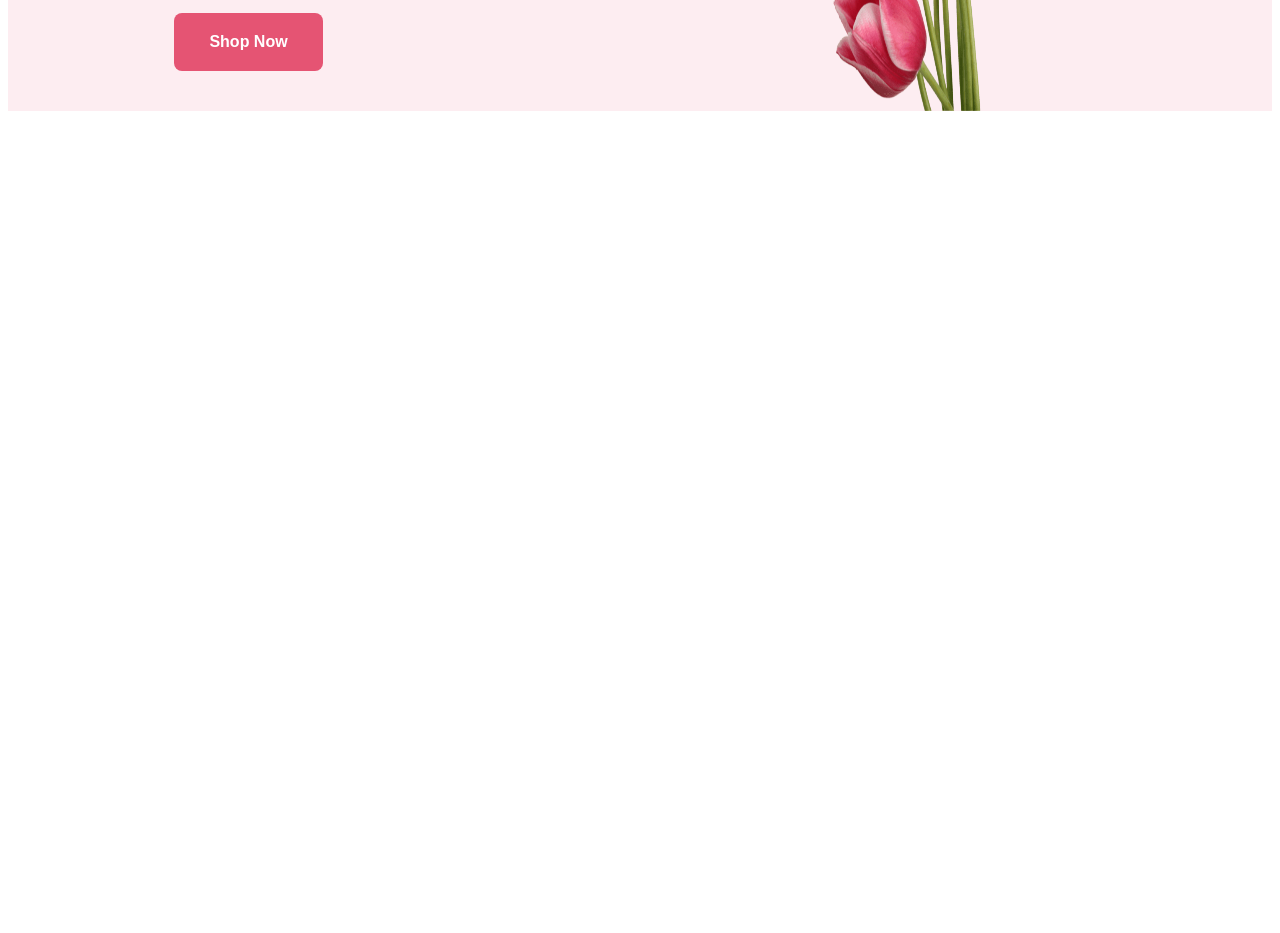
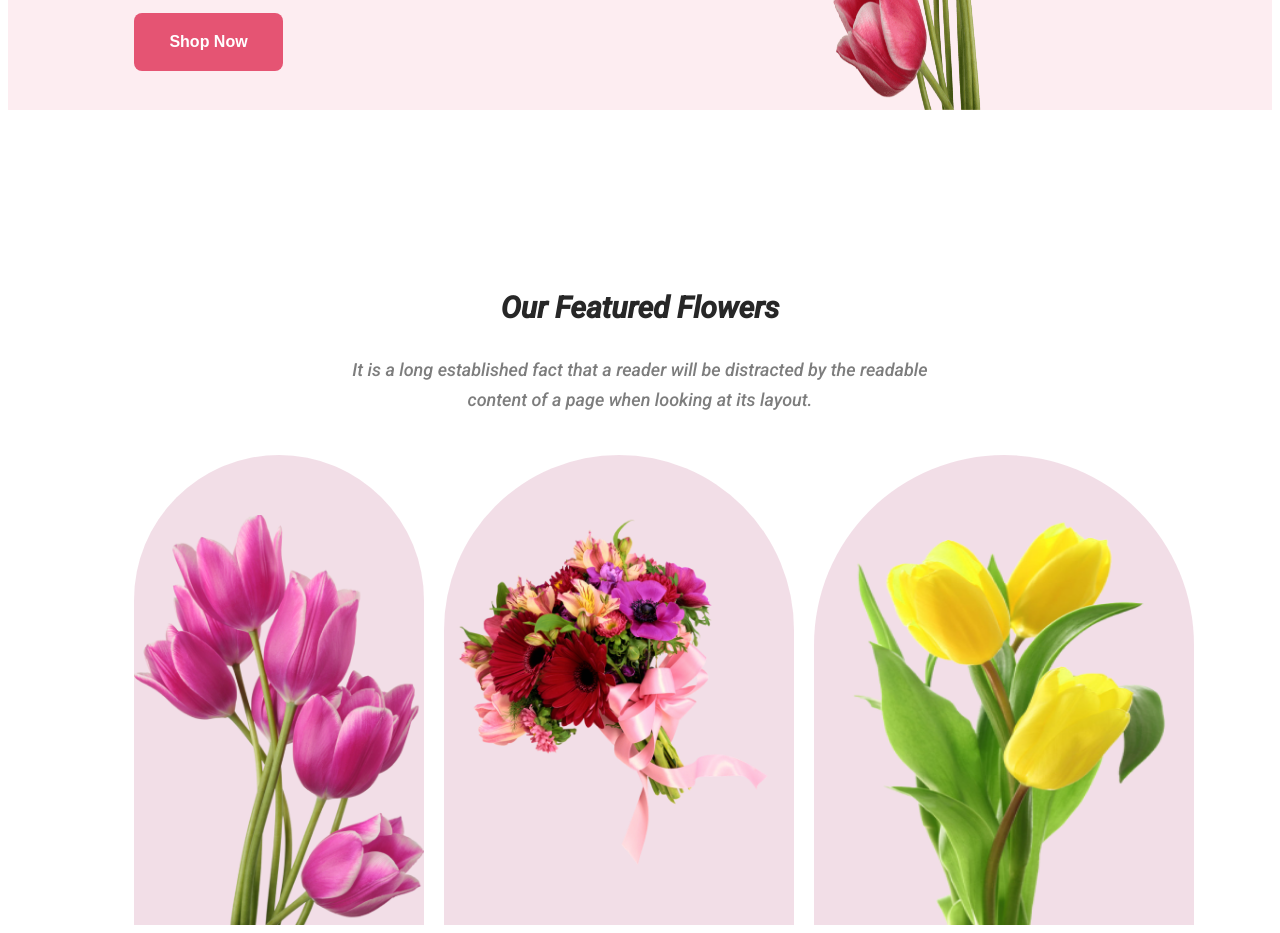
Before and after one commit to iqbalallama/flower-shop, a plain HTML site: page index.html in a window 1280 px wide. Shown: the part 548-1481 px from the top of the page. Before the commit the page ends 800 px from the top, so only its background shows below. Drawn offline with Linux system fonts and the light colour scheme.

Commit message:
feature section

```diff
--- a/css/style.css
+++ b/css/style.css
@@ -2,6 +2,7 @@ body{
     font-family: 'Open Sans', sans-serif;
     font-family: 'Roboto', sans-serif;
 }
+/* header part */
 .header{
     display: flex;
     justify-content: center;
@@ -20,7 +21,7 @@ body{
 
 }
 .banner-text{
-    padding: 40px;
+    /* padding: 40px; */
 }
 .lets-make{
     color: #272727;
@@ -55,3 +56,72 @@ body{
     background: #E55473;
     border: none;
 }
+/* header part */
+/* main part */
+    main{
+        width: 100%;
+        display: flex;
+        justify-content: center;
+        align-items: center;
+        flex-direction: column;
+        margin-top:150px;
+    }
+    .feature{
+        width: 80%;
+    }
+    .feature-title{
+        color: #272727;
+        text-align: center;
+
+        font-size: 30px;
+        font-style: normal;
+        font-weight: 800;
+        line-height: normal;
+    }
+    .feature-detail{
+        color: rgba(39, 39, 39, 0.60);
+        text-align: center;
+        font-size: 18px;
+        font-style: normal;
+        font-weight: 400;
+        line-height: 30px;
+    }
+    .feature-pic{
+        width: 100%;
+        display: flex;
+        justify-content: space-between;
+        align-items: center;
+        gap:20px;
+        margin-top: 40px;
+    }
+    .flower{
+        border-radius: 300px 300px 0px 0px;
+        background: rgba(167, 33, 98, 0.15);
+        width: 390px;
+        height: 470px;
+        display: flex;
+        justify-content: center;
+        align-items: flex-end;
+    }
+    .flower-red{
+        display: flex;
+        justify-content: center;
+        align-items: center;
+    }
+    .pink{
+        width: 290px;
+        height: 410px;
+
+    }
+    .red{
+        width: 350px;
+        height: 350px;
+
+    }
+    .yellow{
+        width: 380px;
+        height: 450px;
+
+    }
+
+/* main part */
--- a/index.html
+++ b/index.html
@@ -28,7 +28,21 @@
     <!-- header part -->
     <!-- main part -->
     <main>
-
+        <section class="feature">
+            <h3 class="feature-title">Our Featured Flowers</h3>
+            <p class="feature-detail">It is a long established fact that a reader will be distracted by the readable<br> content of a page when looking at its layout.</p>
+            <div class="feature-pic">
+                <div class="flower">
+                    <img class="flowers-img pink" src="images/pngwing 6.png">
+                </div>
+                <div class="flower flower-red">
+                    <img class="flowers-img red" src="images/pngwing 5.png">
+                </div>
+                <div class="flower">
+                    <img class="flowers-img yellow" src="images/pngwing 7.png">
+                </div>
+            </div>
+        </section>
     </main>
     <!-- main part -->
     <!-- footer part -->
```
